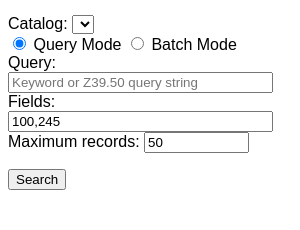
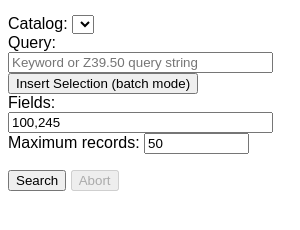
Before and after one commit to tventimi/LibLookup, an Electron app: page index.html in a window 300 px wide. Shown: the part 44-274 px from the top of the page. Drawn offline with Linux system fonts and the light colour scheme.

Commit message:
add insert selection and abort buttons

```diff
--- a/index.html
+++ b/index.html
@@ -21,12 +21,6 @@
         <label for="catalog">Catalog:</label>
         <select title="Catalog" name="catalog" id="catalog"></select>
       </div>
-      <div class='plugin-only'>
-        <input type="radio" id="queryMode" name="mode" value="queryMode" checked>
-        <label for="queryMode">Query Mode</label>
-        <input type="radio" id="batchMode" name="mode" value="batchMode">
-        <label for="batchMode">Batch Mode</label>
-      </div>
       <div>
         <label for="q">Query:</label>
         <input
@@ -37,6 +31,9 @@
           name="q"
           size="30"
         />
+      </div>
+      <div class="plugin-only">
+        <button type="button" id="insertSelectionButton">Insert Selection (batch mode)</button>
       </div>
       <div>
         <label for="displayFields">Fields:</label>
@@ -61,7 +58,10 @@
           value="50"
         />
       </div>
-      <p><button id="submit" type="submit">Search</button></p>
+      <p>
+        <button id="submit" type="submit">Search</button>
+        <button class="plugin-only" type="button" id="abortButton" disabled>Abort</button>
+      </p>
     </form>
     <p id='resultCount'></p>
     <p id='navigation'></p>
```
